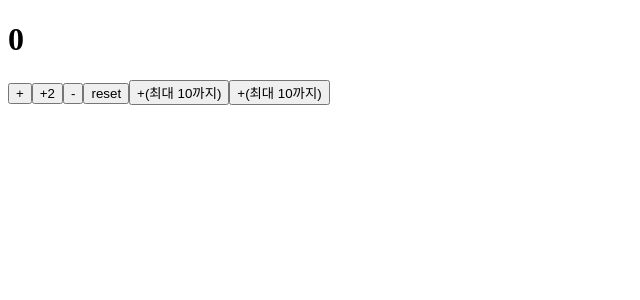
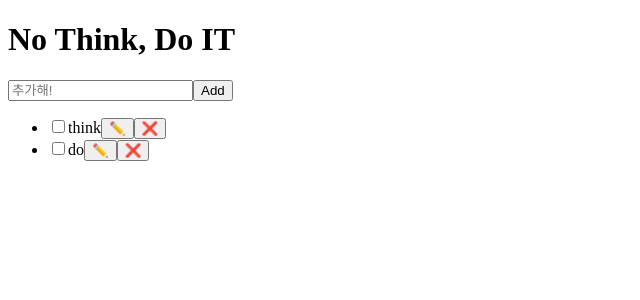
Before and after one commit to sangyeon08/Programming_React, a React (Vite) app: page / in a window 1280 px wide. Shown: the top 300 px of the page, without its empty margins (0-640 px from the left). Built offline with nearby package versions, Linux system fonts and the light colour scheme.

Commit message:
feat: Start TodoListApp, Finish HTML

```diff
--- a/src/CounterApp.jsx
+++ b/src/CounterApp.jsx
@@ -1,12 +1,12 @@
-import { useState } from 'react'
-import reactLogo from './assets/react.svg'
-import viteLogo from './assets/vite.svg'
-import heroImg from './assets/hero.png'
+import { useState } from "react";
+import reactLogo from "./assets/react.svg";
+import viteLogo from "./assets/vite.svg";
+import heroImg from "./assets/hero.png";
 //import './App.css'
 
 function CounterApp() {
   // count : 현재 또는 이전 상태 값; setCount : 상태를 업데이트하는 함수. 상태값 변경 함수
-  const [count, setCount] = useState(0)
+  const [count, setCount] = useState(0);
 
   return (
     <>
@@ -15,9 +15,11 @@ function CounterApp() {
       <button onClick={() => setCount((count) => count + 2)}>+2</button>
       <button onClick={() => setCount((count) => count - 1)}>-</button>
       <button onClick={() => setCount(0)}>reset</button>
-      <button onClick={() => setCount((count) => count < 10 ? count + 1 : count)}>+(최대 10까지)</button>
-      <button onClick={() => setCount((count) => count < 10 ? count + 1 : count)}>+(최대 10까지)</button>
-
+      <button
+        onClick={() => setCount((count) => (count < 10 ? count + 1 : count))}
+      >
+        +(최대 10까지)
+      </button>
       {/* <button
           className="counter"
           onClick={() => setCount((count) => count + 1)}
@@ -25,7 +27,7 @@ function CounterApp() {
           Count is {count}
         </button> */}
     </>
-  )
+  );
 }
 
-export default CounterApp
+export default CounterApp;
--- /dev/null
+++ b/src/TodoListApp.jsx
@@ -0,0 +1,27 @@
+function TodoListApp() {
+    return (
+        <div>
+            <h1>No Think, Do IT</h1>
+            <form>
+                <input type="text" placeholder="추가해!" />
+                <button type="submit">Add</button>
+            </form>
+            <ul>
+                <li>
+                    <input type="checkbox" id="chk-1" />
+                    <label htmlFor="chk-1">think</label>
+                    <button type="button">✏️</button>
+                    <button type="button">❌</button>
+                </li>
+                <li>
+                    <input type="checkbox" id="chk-2"/>
+                    <label htmlFor="chk-2">do</label>
+                    <button type="button">✏️</button>
+                    <button type="button">❌</button>
+                </li>
+            </ul>
+        </div>
+    )
+}
+
+export default TodoListApp
--- a/src/main.jsx
+++ b/src/main.jsx
@@ -1,10 +1,10 @@
 import { StrictMode } from 'react'
 import { createRoot } from 'react-dom/client'
 // import './index.css'
-import CounterApp from './CounterApp.jsx'
+import TodoListApp from './TodoListApp.jsx'
 
 createRoot(document.getElementById('root')).render(
   <StrictMode>
-    <CounterApp />
+    <TodoListApp />
   </StrictMode>,
 )
```
Also changed, not shown: 1 other file (tests, documents, lock files or other folders).
